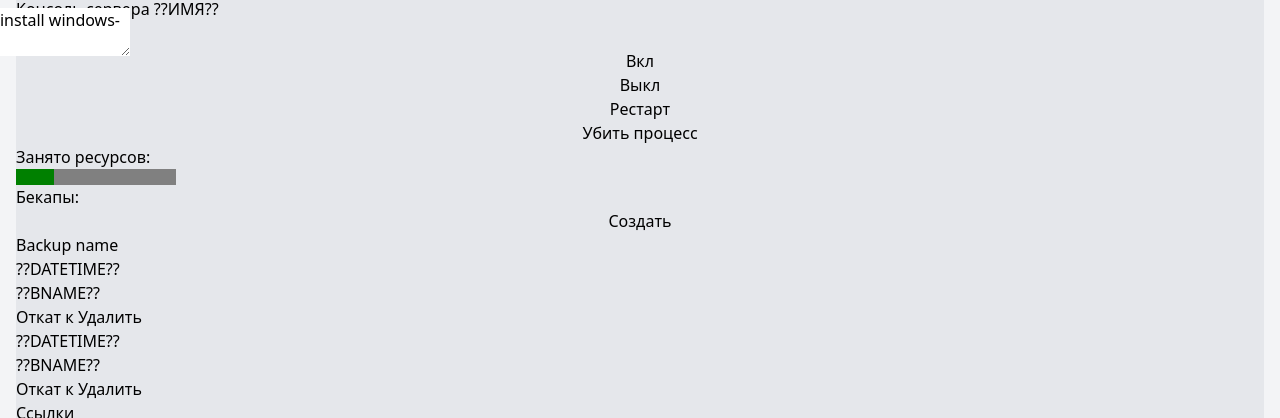
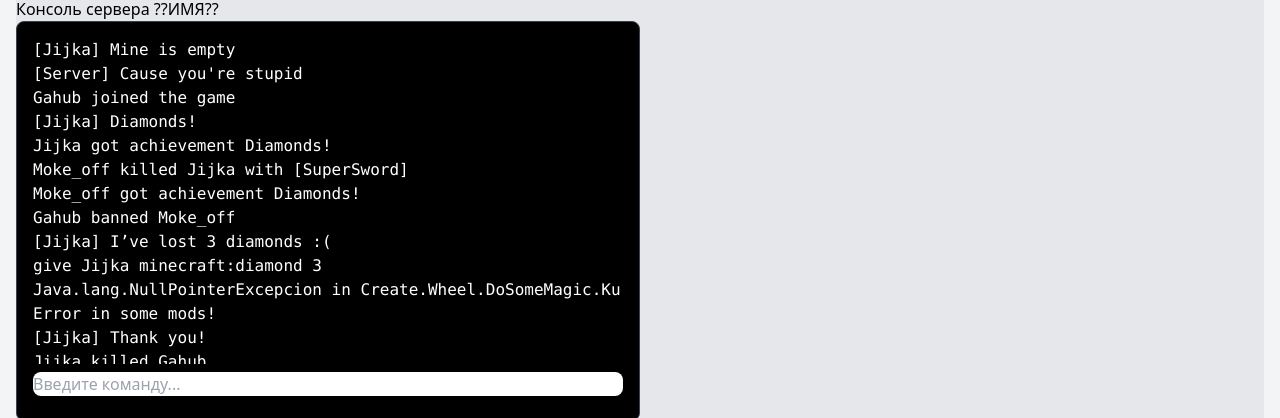
Before and after one commit to tankoman228/WebSite, a website: page src/index.html in a window 1280 px wide. Shown: the part 293-711 px from the top of the page. Drawn offline with Linux system fonts and the light colour scheme.

Commit message:
Fixed console size

```diff
--- a/src/index.html
+++ b/src/index.html
@@ -18,12 +18,34 @@
 
         <h2>Консоль сервера ??ИМЯ??</h2>
 
-        <div class="flex flex-col justify-center items-center bg-black size-7">
+        <div class="bg-black p-4 border border-gray-700 rounded-lg" style="height: 400px; width: 50%; overflow: hidden;">
+            <pre class="text-white whitespace-nowrap overflow-y-scroll" style="height: calc(100% - 40px); margin: 0;">
+                [Jijka] Mine is empty
+                <br> [Server] Cause you're stupid
+                <br> Gahub joined the game
+                <br> [Jijka] Diamonds!
+                <br> Jijka got achievement Diamonds!
+                <br> Moke_off killed Jijka with [SuperSword]
+                <br> Moke_off got achievement Diamonds!
+                <br> Gahub banned Moke_off
+                <br> [Jijka] I’ve lost 3 diamonds :(
+                <br> give Jijka minecraft:diamond 3
+                <br> Java.lang.NullPointerExcepcion in Create.Wheel.DoSomeMagic.KurlыkPlayers() at 1488 ----> player.jeje(); Player player was null. See the inner exception in log.txt
+                <br> Error in some mods!
+                <br> [Jijka] Thank you!
+                <br> Jijka killed Gahub
+                <br> Gahub banned Jijka
+                <br> [Server] What the hell?!
+            </pre>
+            <div style="width: 100%;">
+                <label style="width: 100%;">
+                    <input type="text" class="input-field mt-2 rounded-lg" placeholder="Введите команду..." style="width: 100%; white-space: nowrap; overflow-x: auto;" />
+                </label>
+            </div>
+        </div>
 
-            <label>
-                <textarea>sudo apt install windows-10</textarea>
-            </label>
-        </div>
+
+
         <button>Вкл</button>
         <button>Выкл</button>
         <button>Рестарт</button>
```
Also changed, not shown: dist/styles.css, src/styles.css (line endings or trailing spaces).
